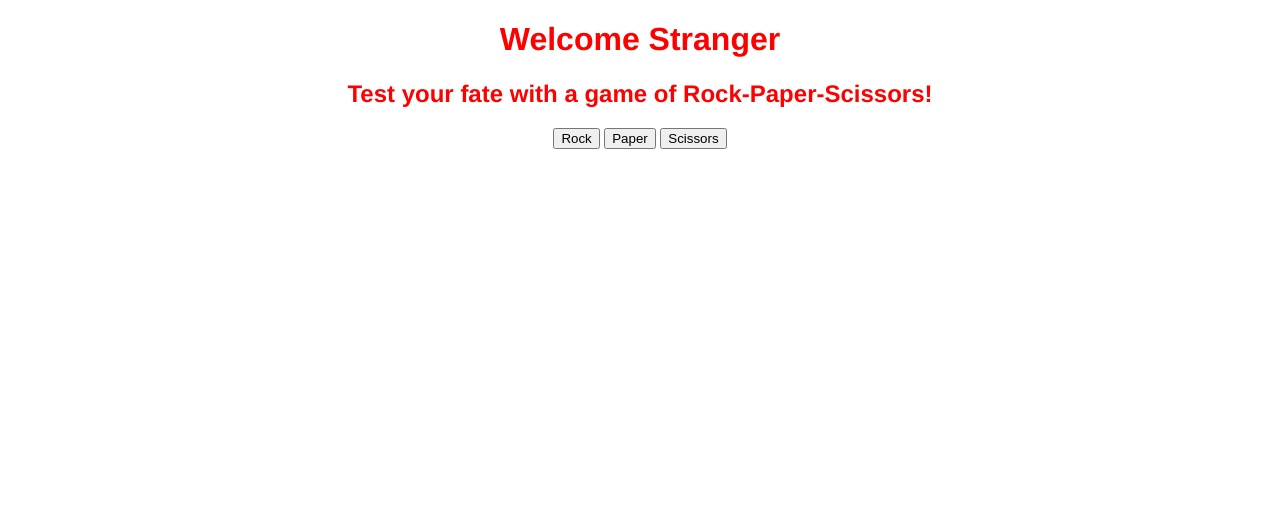
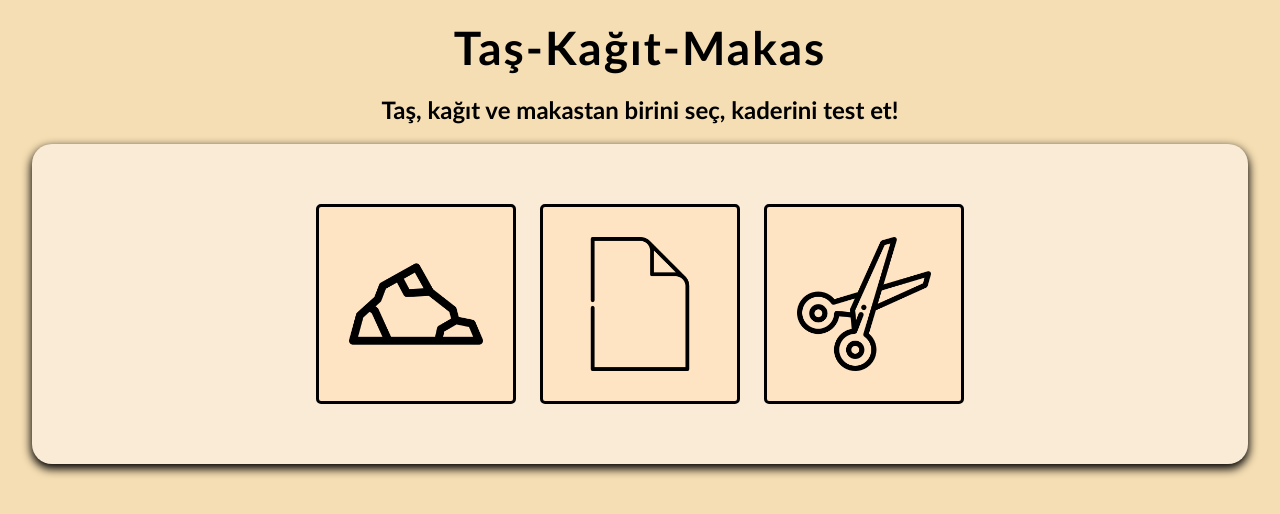
Before and after one commit to DmoRDd/NodeJS-Rock-Paper-Scissors, a website: page views/index.html in a window 1280 px wide. Drawn offline with Linux system fonts and the light colour scheme; a web font is replaced by a local one.

Commit message:
Last Update...

```diff
--- a/views/index.html
+++ b/views/index.html
@@ -7,15 +7,15 @@
   <link rel="stylesheet" href="/views/styles/style.css">
 </head>
 <body>
-  <h1 id='titlen'>Welcome Stranger</h1>
-  <h2>Test your fate with a game of Rock-Paper-Scissors!</h2>
-  <div>
-    <button onclick='playGame("taş")'>Rock</button>
-    <button onclick='playGame("kağıt")'>Paper</button>
-    <button onclick='playGame("makas")'>Scissors</button>
+  <h1 id='title'>Taş-Kağıt-Makas</h1>
+  <h2 id="desc">Taş, kağıt ve makastan birini seç, kaderini test et!</h2>
+  <div id="buttons">
+    <button onclick='playGame("taş")'><img src="/images/rock.png" alt="rock"></button>
+    <button onclick='playGame("kağıt")'><img src="/images/new-document.png" alt="paper"></button>
+    <button onclick='playGame("makas")'><img src="/images/scissors.png" alt="scissors"></button>
+
+    <p id='result' hidden></p>
   </div>
-
-  <p id='result' hidden></p>
 
   <script>
     const searchParams = new URLSearchParams(location.search);
--- a/views/styles/style.css
+++ b/views/styles/style.css
@@ -1,5 +1,52 @@
+@import url('https://fonts.cdnfonts.com/css/ultra-911');
+*{
+    margin: 0;
+    padding: 0;
+}
+
 body {
-    font-family: Helvetica, sans-serif;
+    font-family: 'Gill Sans', 'Gill Sans MT', Calibri, 'Trebuchet MS', sans-serif;
     text-align: center;
-    color: red;
+    color: black;
+    background-color: wheat;
 }
+#title{
+    font-weight: bold;
+    font-size: 46px;
+    letter-spacing: 2px;
+    margin: 20px 0px;
+}
+#desc{
+    margin: 20px 0px;
+}
+#buttons{
+    width: 95%;
+    padding: 60px 0px;
+    border-radius: 20px;
+    box-shadow: 0px 4px 10px 1px black;
+    background-color: antiquewhite;
+    margin: 0 auto;
+}
+button{
+    width: 200px;
+    height: 200px;
+    padding: 30px;
+    border-radius: 5px;
+    background-color: bisque;
+    border: 3px solid black;
+    margin: 0px 10px;
+}
+button:hover{
+    background-color: rgb(255, 245, 234);
+}
+button:active{
+    background-color: rgb(193, 166, 133);
+}
+button img{
+    width: 100%;
+}
+#result{
+    font-size: 20px;
+    font-weight: bold;
+    margin-top: 40px;
+}
```
Also changed, not shown: app.js (+7 -1 lines), images/new-document.png (added), images/rock.png (added), images/scissors.png (added).
